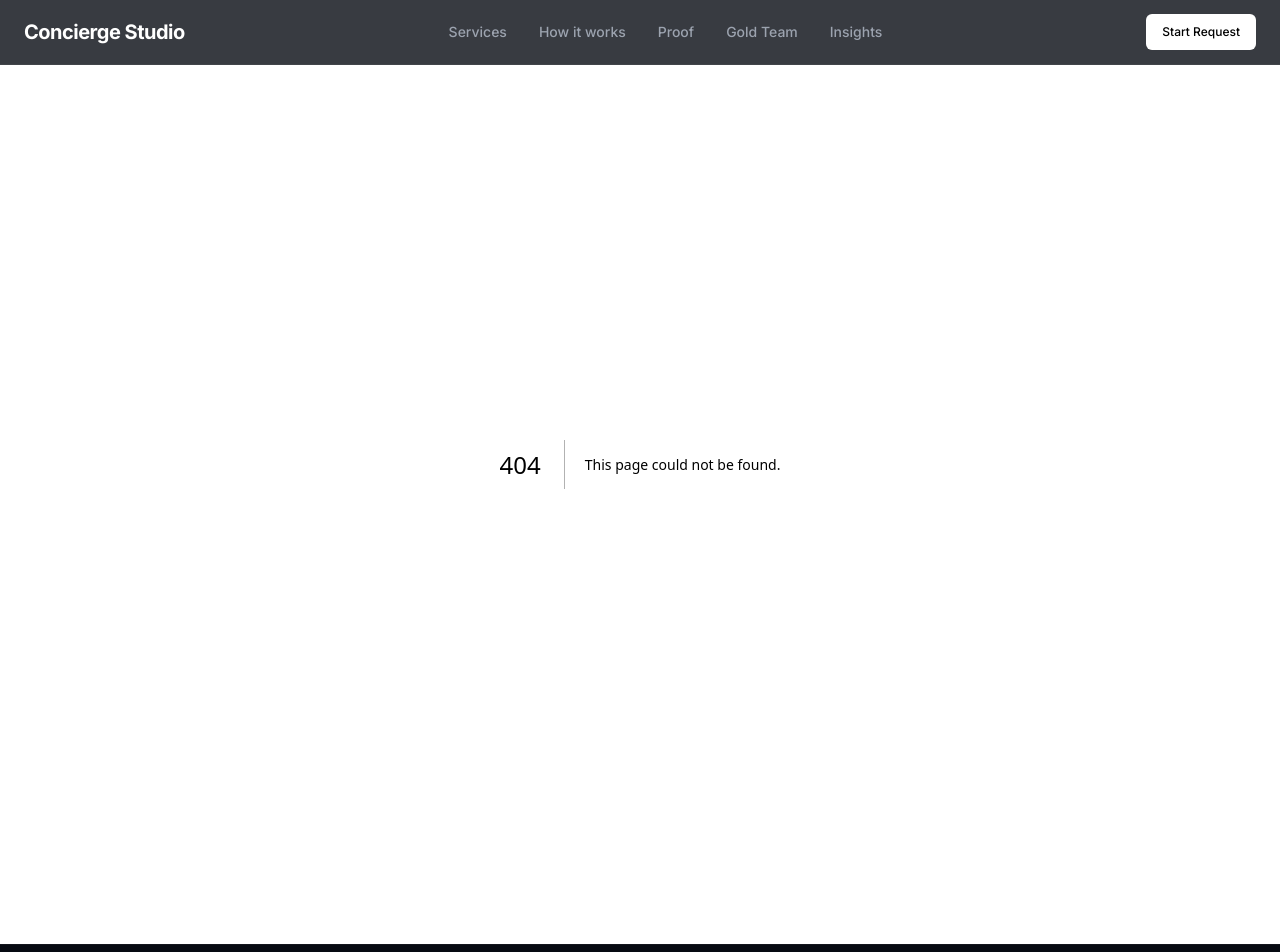
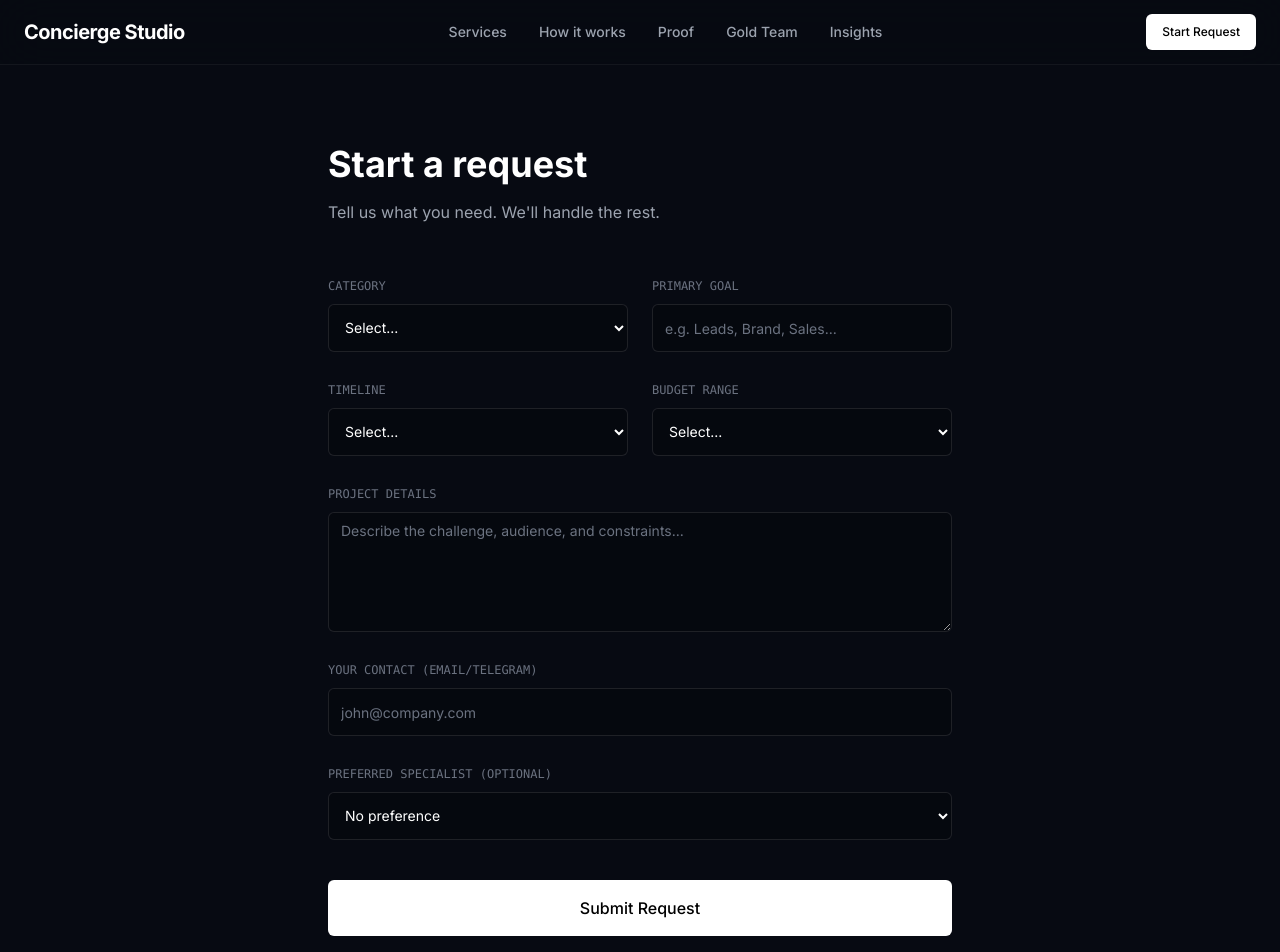
Before and after one commit to ARC-ARK/concierge-studio, a Next.js app: page /contact in a window 1280 px wide. Before the commit this address had no page. Shown: the top 952 px of the page. Built offline with nearby package versions, Linux system fonts and the light colour scheme.

Commit message:
Create page.tsx

```diff
--- /dev/null
+++ b/app/contact/page.tsx
@@ -0,0 +1,147 @@
+"use client";
+import { useState } from "react";
+import { useForm } from "react-hook-form";
+import { zodResolver } from "@hookform/resolvers/zod";
+import * as z from "zod";
+import { Button, Input, Textarea, Card } from "@/components/ui/Primitives";
+import { FadeIn } from "@/components/ui/FadeIn";
+import { team } from "@/lib/content";
+
+const formSchema = z.object({
+  category: z.string().min(1, "Please select a category"),
+  goal: z.string().min(1, "Please define a goal"),
+  timeline: z.string().min(1, "Timeline is required"),
+  budget: z.string().min(1, "Budget is required"),
+  contact: z.string().email("Invalid email").or(z.string().min(2, "Contact method required")),
+  details: z.string().min(10, "Please provide more details"),
+  specialist: z.string().optional()
+});
+
+type FormData = z.infer<typeof formSchema>;
+
+export default function ContactPage() {
+  const [isSubmitting, setIsSubmitting] = useState(false);
+  const [isSuccess, setIsSuccess] = useState(false);
+
+  const { register, handleSubmit, formState: { errors } } = useForm<FormData>({
+    resolver: zodResolver(formSchema)
+  });
+
+  const onSubmit = async (data: FormData) => {
+    setIsSubmitting(true);
+    try {
+      const response = await fetch('/api/contact', {
+        method: 'POST',
+        body: JSON.stringify(data),
+      });
+      if (response.ok) setIsSuccess(true);
+    } catch (error) {
+      console.error(error);
+    } finally {
+      setIsSubmitting(false);
+    }
+  };
+
+  if (isSuccess) {
+    return (
+      <div className="min-h-screen flex items-center justify-center container mx-auto px-6">
+        <Card className="max-w-md w-full text-center py-12">
+          <h2 className="text-2xl font-bold text-white mb-4">Request Received</h2>
+          <p className="text-gray-400 mb-8">We've got your brief. Expect a response from our lead producer within 24 hours.</p>
+          <Button onClick={() => setIsSuccess(false)} variant="outline">Send another</Button>
+        </Card>
+      </div>
+    );
+  }
+
+  return (
+    <div className="container mx-auto px-6 py-20 max-w-2xl">
+      <FadeIn>
+        <div className="mb-12">
+          <h1 className="text-4xl font-bold text-white mb-4">Start a request</h1>
+          <p className="text-gray-400">Tell us what you need. We'll handle the rest.</p>
+        </div>
+
+        <form onSubmit={handleSubmit(onSubmit)} className="space-y-6">
+          <div className="grid md:grid-cols-2 gap-6">
+            <div className="space-y-2">
+              <label className="text-xs font-mono text-gray-500 uppercase">Category</label>
+              <select {...register("category")} className="w-full h-12 rounded-md border border-white/10 bg-black/20 px-3 text-sm text-white focus:border-violet-500 focus:outline-none">
+                <option value="">Select...</option>
+                <option value="Web">Web Dev</option>
+                <option value="Design">Design</option>
+                <option value="Copy">Copy & Content</option>
+                <option value="Mixed">Mixed / Ops</option>
+              </select>
+              {errors.category && <span className="text-red-500 text-xs">{errors.category.message}</span>}
+            </div>
+
+            <div className="space-y-2">
+              <label className="text-xs font-mono text-gray-500 uppercase">Primary Goal</label>
+              <Input {...register("goal")} placeholder="e.g. Leads, Brand, Sales..." />
+              {errors.goal && <span className="text-red-500 text-xs">{errors.goal.message}</span>}
+            </div>
+          </div>
+
+          <div className="grid md:grid-cols-2 gap-6">
+             <div className="space-y-2">
+              <label className="text-xs font-mono text-gray-500 uppercase">Timeline</label>
+              <select {...register("timeline")} className="w-full h-12 rounded-md border border-white/10 bg-black/20 px-3 text-sm text-white focus:border-violet-500 focus:outline-none">
+                <option value="">Select...</option>
+                <option value="ASAP">ASAP (Rush)</option>
+                <option value="1-2 weeks">1-2 Weeks</option>
+                <option value="1 month">1 Month</option>
+                <option value="Flexible">Flexible</option>
+              </select>
+            </div>
+            <div className="space-y-2">
+              <label className="text-xs font-mono text-gray-500 uppercase">Budget Range</label>
+              <select {...register("budget")} className="w-full h-12 rounded-md border border-white/10 bg-black/20 px-3 text-sm text-white focus:border-violet-500 focus:outline-none">
+                <option value="">Select...</option>
+                <option value="<2k">Under $2k</option>
+                <option value="2k-5k">$2k - $5k</option>
+                <option value="5k-10k">$5k - $10k</option>
+                <option value="10k+">$10k+</option>
+              </select>
+            </div>
+          </div>
+
+          <div className="space-y-2">
+            <label className="text-xs font-mono text-gray-500 uppercase">Project Details</label>
+            <Textarea {...register("details")} placeholder="Describe the challenge, audience, and constraints..." rows={5} />
+            {errors.details && <span className="text-red-500 text-xs">{errors.details.message}</span>}
+          </div>
+
+          <div className="space-y-2">
+             <label className="text-xs font-mono text-gray-500 uppercase">Your Contact (Email/Telegram)</label>
+             <Input {...register("contact")} placeholder="john@company.com" />
+             {errors.contact && <span className="text-red-500 text-xs">{errors.contact.message}</span>}
+          </div>
+
+          <div className="space-y-2">
+            <label className="text-xs font-mono text-gray-500 uppercase">Preferred Specialist (Optional)</label>
+            <select {...register("specialist")} className="w-full h-12 rounded-md border border-white/10 bg-black/20 px-3 text-sm text-white focus:border-violet-500 focus:outline-none">
+              <option value="">No preference</option>
+              {team.map(t => <option key={t.name} value={t.name}>{t.name} - {t.role}</option>)}
+            </select>
+          </div>
+
+          <div className="pt-4">
+             <Button disabled={isSubmitting} className="w-full h-14 text-base">
+               {isSubmitting ? "Sending..." : "Submit Request"}
+             </Button>
+             <div className="text-center mt-4">
+               <p className="text-xs text-gray-500">NDA available upon request. <span className="text-gray-400">100% Confidential.</span></p>
+             </div>
+          </div>
+        </form>
+
+        <div id="book" className="mt-20 pt-10 border-t border-white/10 text-center">
+            <h3 className="text-white font-bold mb-2">Rather talk?</h3>
+            <p className="text-gray-500 text-sm mb-4">Book a 15-min discovery call.</p>
+            <Button variant="secondary" disabled>Booking Calendar Loading...</Button>
+        </div>
+      </FadeIn>
+    </div>
+  );
+}
```
